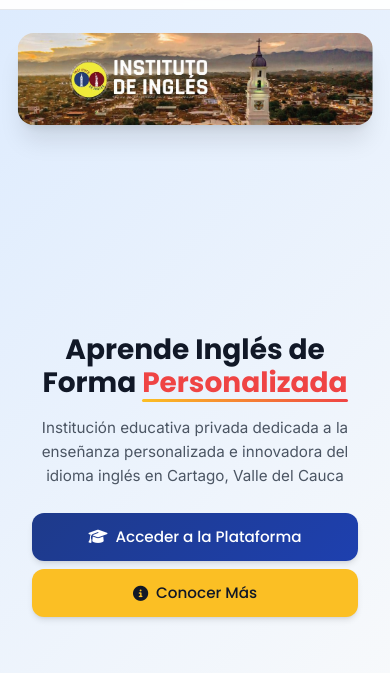
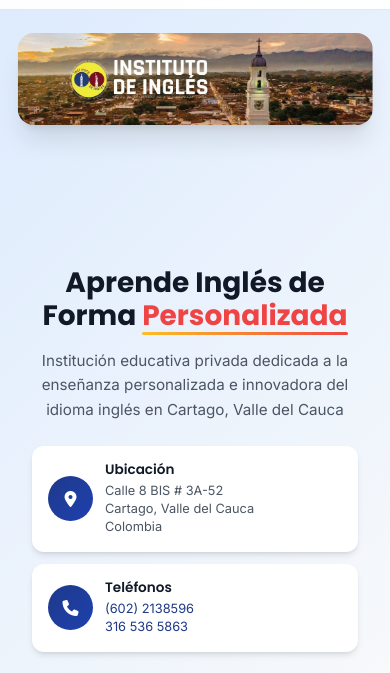
Before and after one commit to IANLAIN/institutoaei.com, a plain HTML site: page index.html in a window 390 px wide. Shown: the part 87-760 px from the top of the page. Drawn offline with Linux system fonts and the light colour scheme.

Commit message:
Rediseño del hero: agregar info de contacto y simplificar acceso a Moodle

```diff
--- a/css/styles.css
+++ b/css/styles.css
@@ -453,7 +453,7 @@ h3 {
 .hero__content {
   position: relative;
   z-index: 2;
-  margin-top: 400px;
+  margin-top: 450px;
   text-align: center;
   width: 100%;
   display: flex;
@@ -502,6 +502,76 @@ h3 {
   max-width: 600px;
   margin-left: auto;
   margin-right: auto;
+}
+
+.hero__info {
+  display: flex;
+  gap: 1.5rem;
+  justify-content: center;
+  margin-bottom: 2rem;
+  flex-wrap: wrap;
+}
+
+.hero__info-card {
+  display: flex;
+  align-items: center;
+  gap: 1rem;
+  background-color: var(--white);
+  padding: 1.25rem 1.5rem;
+  border-radius: var(--border-radius);
+  box-shadow: var(--shadow-md);
+  transition: var(--transition);
+  flex: 1;
+  min-width: 250px;
+  max-width: 350px;
+}
+
+.hero__info-card:hover {
+  transform: translateY(-4px);
+  box-shadow: var(--shadow-lg);
+}
+
+.hero__info-icon {
+  width: 50px;
+  height: 50px;
+  background: linear-gradient(135deg, var(--primary-blue), var(--dark-blue));
+  border-radius: 50%;
+  display: flex;
+  align-items: center;
+  justify-content: center;
+  font-size: 1.2rem;
+  color: var(--white);
+  flex-shrink: 0;
+}
+
+.hero__info-text {
+  text-align: left;
+  flex: 1;
+}
+
+.hero__info-text h4 {
+  font-size: 0.95rem;
+  font-weight: 600;
+  color: var(--gray-900);
+  margin-bottom: 0.25rem;
+}
+
+.hero__info-text p {
+  font-size: 0.9rem;
+  color: var(--gray-600);
+  line-height: 1.4;
+  margin: 0;
+}
+
+.hero__info-text a {
+  color: var(--primary-blue);
+  transition: var(--transition-fast);
+  text-decoration: none;
+}
+
+.hero__info-text a:hover {
+  color: var(--accent-red);
+  text-decoration: underline;
 }
 
 .hero__actions {
@@ -1194,7 +1264,7 @@ h3 {
   }
 
   .hero__content {
-    margin-top: 350px;
+    margin-top: 400px;
     padding: 0 16px;
   }
 
@@ -1210,6 +1280,17 @@ h3 {
 
   .hero__description {
     font-size: 1rem;
+  }
+
+  .hero__info {
+    flex-direction: column;
+    gap: 1rem;
+    align-items: stretch;
+  }
+
+  .hero__info-card {
+    max-width: 100%;
+    min-width: auto;
   }
 
   .hero__actions {
@@ -1289,7 +1370,7 @@ h3 {
   }
 
   .hero__content {
-    margin-top: 280px;
+    margin-top: 320px;
     padding: 0 16px;
   }
 
@@ -1307,6 +1388,30 @@ h3 {
   .hero__description {
     font-size: 0.95rem;
     margin-bottom: 1.5rem;
+  }
+
+  .hero__info {
+    gap: 0.75rem;
+    margin-bottom: 1.5rem;
+  }
+
+  .hero__info-card {
+    padding: 1rem;
+    gap: 0.75rem;
+  }
+
+  .hero__info-icon {
+    width: 45px;
+    height: 45px;
+    font-size: 1rem;
+  }
+
+  .hero__info-text h4 {
+    font-size: 0.85rem;
+  }
+
+  .hero__info-text p {
+    font-size: 0.8rem;
   }
 
   .hero__actions {
--- a/index.html
+++ b/index.html
@@ -60,8 +60,8 @@
                     </a>
                 </div>
                 <a href="https://moodle.institutoaei.com/login/index.php" target="_blank" class="btn btn--login">
-                    <i class="fas fa-sign-in-alt"></i>
-                    Iniciar Sesión
+                    <i class="fas fa-graduation-cap"></i>
+                    Acceder a la Plataforma
                 </a>
             </div>
 
@@ -88,11 +88,28 @@
                     <p class="hero__description">
                         Institución educativa privada dedicada a la enseñanza personalizada e innovadora del idioma inglés en Cartago, Valle del Cauca
                     </p>
+                    <div class="hero__info">
+                        <div class="hero__info-card">
+                            <div class="hero__info-icon">
+                                <i class="fas fa-map-marker-alt"></i>
+                            </div>
+                            <div class="hero__info-text">
+                                <h4>Ubicación</h4>
+                                <p>Calle 8 BIS # 3A-52<br>Cartago, Valle del Cauca<br>Colombia</p>
+                            </div>
+                        </div>
+                        <div class="hero__info-card">
+                            <div class="hero__info-icon">
+                                <i class="fas fa-phone"></i>
+                            </div>
+                            <div class="hero__info-text">
+                                <h4>Teléfonos</h4>
+                                <p><a href="tel:+576022138596">(602) 2138596</a><br>
+                                <a href="tel:+573165365863">316 536 5863</a></p>
+                            </div>
+                        </div>
+                    </div>
                     <div class="hero__actions">
-                        <a href="https://moodle.institutoaei.com/login/index.php" target="_blank" class="btn btn--primary">
-                            <i class="fas fa-graduation-cap"></i>
-                            Acceder a la Plataforma
-                        </a>
                         <a href="#servicios" class="btn btn--secondary">
                             <i class="fas fa-info-circle"></i>
                             Conocer Más
@@ -207,13 +224,6 @@
                         <li><i class="fas fa-check"></i> Simulacros de examen</li>
                     </ul>
                 </div>
-            </div>
-
-            <div class="services__cta">
-                <a href="https://moodle.institutoaei.com/login/index.php" target="_blank" class="btn btn--primary btn--large">
-                    <i class="fas fa-play-circle"></i>
-                    Iniciar Sesión en Moodle
-                </a>
             </div>
         </div>
     </section>
@@ -362,14 +372,6 @@
                             </li>
                         </ul>
                     </div>
-
-                    <div class="footer__section">
-                        <h4 class="footer__heading">Acceso Rápido</h4>
-                        <a href="https://moodle.institutoaei.com/login/index.php" target="_blank" class="btn btn--footer">
-                            <i class="fas fa-external-link-alt"></i>
-                            Plataforma Moodle
-                        </a>
-                    </div>
                 </div>
             </div>
 
```
